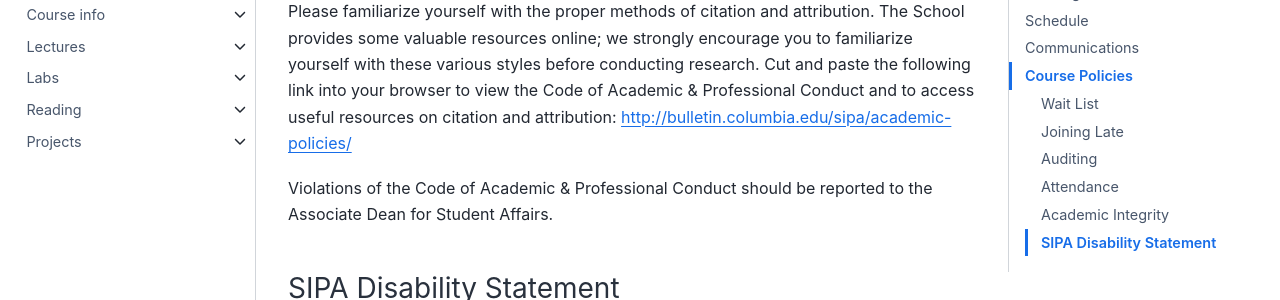
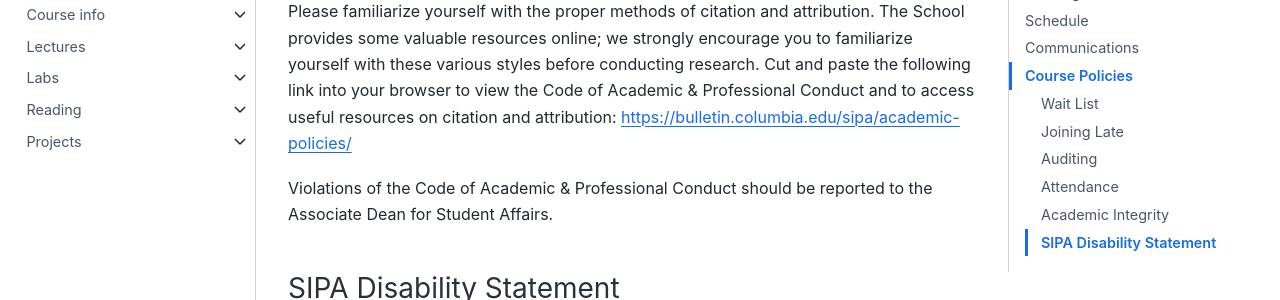
Before and after one commit to afeld/computing-in-context, a Jupyter Book: the page built from index.md, in a window 1280 px wide and 900 px high, scrolled down 8171 px. Shown: the part 208-508 px from the top of the window. Built offline with Jupyter Book 1.0.4 settings and Sphinx 7.4.7 and the Sphinx Book theme 1.1.4, drawn with Linux system fonts in a browser that asks for light colours; pages that are not in the unit, such as notebooks, are missing from menus; comment, search, counter and statistics services are not loaded; some of the changed lines change nothing that is shown.

Commit message:
use HTTPS link for policies

```diff
--- a/index.md
+++ b/index.md
@@ -195,7 +195,7 @@ These tools can be incredibly useful, but the code they provide is often incompl
 
 The School of International & Public Affairs does not tolerate cheating or plagiarism in any form. Students who violate the Code of Academic & Professional Conduct will be subject to the Dean's Disciplinary Procedures.
 
-Please familiarize yourself with the proper methods of citation and attribution. The School provides some valuable resources online; we strongly encourage you to familiarize yourself with these various styles before conducting research. Cut and paste the following link into your browser to view the Code of Academic & Professional Conduct and to access useful resources on citation and attribution: [http://bulletin.columbia.edu/sipa/academic-policies/](http://bulletin.columbia.edu/sipa/academic-policies/)
+Please familiarize yourself with the proper methods of citation and attribution. The School provides some valuable resources online; we strongly encourage you to familiarize yourself with these various styles before conducting research. Cut and paste the following link into your browser to view the Code of Academic & Professional Conduct and to access useful resources on citation and attribution: [https://bulletin.columbia.edu/sipa/academic-policies/](https://bulletin.columbia.edu/sipa/academic-policies/)
 
 Violations of the Code of Academic & Professional Conduct should be reported to the Associate Dean for Student Affairs.
 
```
